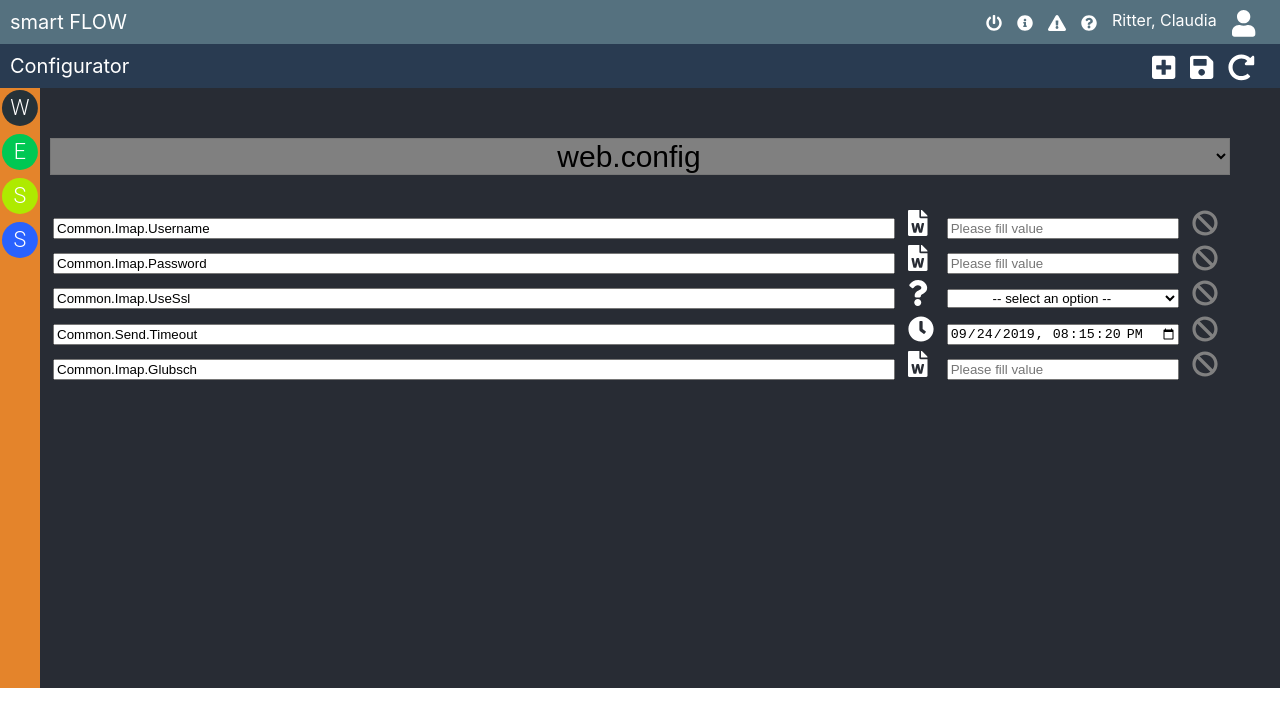
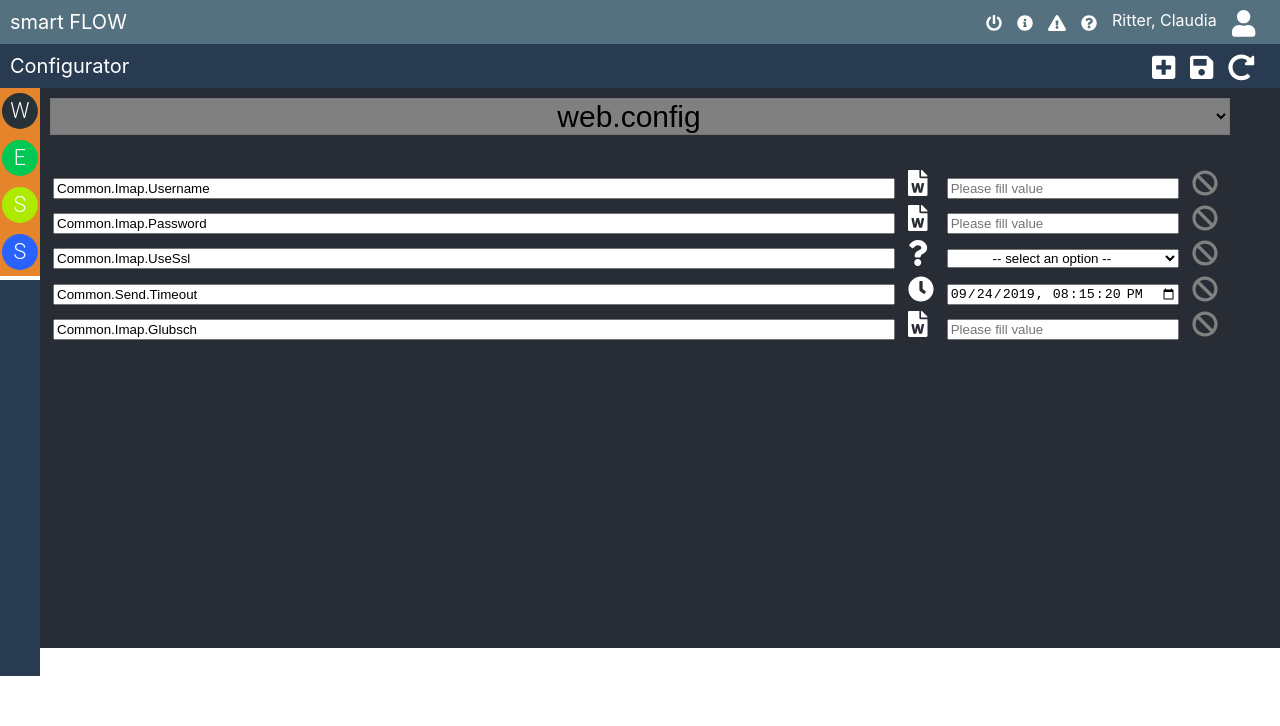
Before and after one commit to deBabbbe/ReactConfigurator, a React (Create React App) app: page / in a window 1280 px wide. Shown: the top 726 px of the page. Built offline with nearby package versions, Linux system fonts and the light colour scheme.

Commit message:
Added splitter for configbar Moved content to the top

```diff
--- a/src/App.css
+++ b/src/App.css
@@ -3,7 +3,7 @@
   height: 500px;
   font-size: calc(10px + 2vmin);
   color: white;
-  padding: 50px;
+  padding: 10px 50px 50px 50px;
 }
 .ApplicationBar {
   font-size: 20px;
@@ -13,6 +13,7 @@
 }
 .configBarIcon {
   cursor: pointer;
+  margin-top: 3px;
 }
 .ActionBar {
   font-size: 20px;
@@ -24,7 +25,6 @@
 .ConfigBar {
   float: left;
   width: 40px;
-  height: 600px;
   background-color: #e4842b;
 }
 #saveButton,
@@ -77,3 +77,13 @@ input {
 .entryTag {
   min-width: 230px;
 }
+.ConfigBarSplitter {
+  width: 40px;
+  border-bottom: 4px solid black;
+  position: absolute;
+  border-color: white;
+}
+.ConfigBarFiller {
+  height: 400px;
+  background-color: #293b51;
+}
--- a/src/App.scss
+++ b/src/App.scss
@@ -3,7 +3,7 @@
   height: 500px;
   font-size: calc(10px + 2vmin);
   color: white;
-  padding: 50px;
+  padding: 10px 50px 50px 50px;
 }
 
 .ApplicationBar {
@@ -15,6 +15,7 @@
 
 .configBarIcon {
   cursor: pointer;
+  margin-top: 3px;
 }
 
 .ActionBar {
@@ -28,7 +29,6 @@
 .ConfigBar {
   float: left;
   width: 40px;
-  height: 600px;
   background-color: #E4842B;
 }
 
@@ -92,3 +92,15 @@ input {
 .entryTag {
   min-width: 230px;
 }
+
+.ConfigBarSplitter {
+  width: 40px;
+  border-bottom: 4px solid black;
+  position: absolute;
+  border-color: white;
+}
+
+.ConfigBarFiller {
+  height: 400px;
+  background-color: #293B51;
+}
--- a/src/components/ConfigBar.jsx
+++ b/src/components/ConfigBar.jsx
@@ -49,5 +49,7 @@ export function ConfigBar(props) {
                 return getIconForName(config, props.configFileChanged)
             })}
         </div>
+        <div className="ConfigBarSplitter"></div>
+        <div className="ConfigBarFiller"></div>
     </div>;
 }
```
